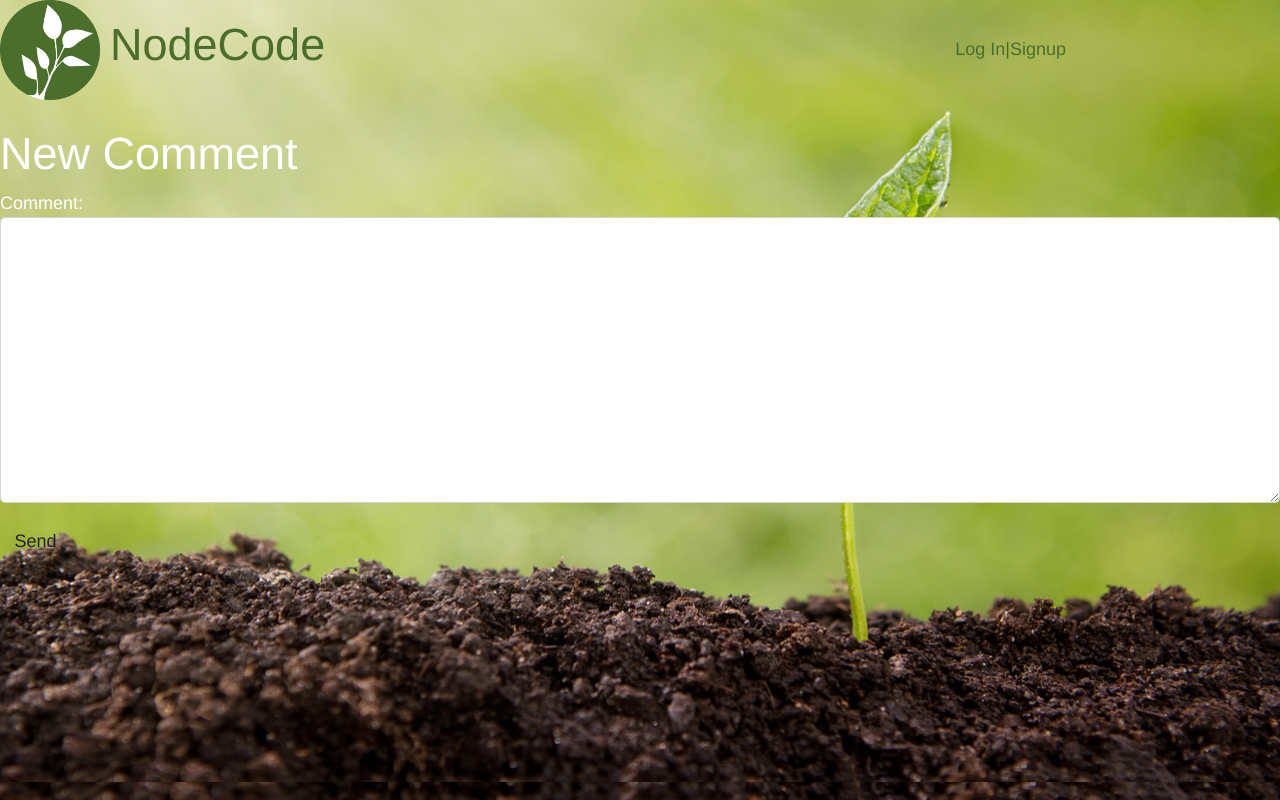
After one commit to JustOneByteAtATime/NodeCode, a Django app: page /post/1/comment/ in a window 1280 px wide. The commit adds this page. Run offline with Django 3.2, Linux system fonts and the light colour scheme.

Commit message:
comments actually working now

```diff
--- /dev/null
+++ b/plants/forms.py
@@ -0,0 +1,11 @@
+from django.contrib.admin.options import FORMFIELD_FOR_DBFIELD_DEFAULTS
+from .models import Comment
+from django import forms
+
+class CommentForm(forms.ModelForm):
+
+    comment = forms.CharField(widget=forms.Textarea(attrs={'class': 'form-control'}))
+
+    class Meta:
+        model = Comment
+        fields = ('comment',)
--- a/plants/models.py
+++ b/plants/models.py
@@ -22,6 +22,9 @@ class Post(models.Model):
     def get_absolute_url(self):
         return reverse('post_detail', args=[str(self.id)])
 
+    class Meta:
+        ordering = ['date']
+
     #image resize
     def save(self, *args, **kwargs):
         super().save()
@@ -36,6 +39,7 @@ class Post(models.Model):
 class Comment(models.Model):
     post = models.ForeignKey(Post, on_delete=models.CASCADE, related_name='comments')
     comment = models.CharField(max_length=140)
+    date = models.DateTimeField(auto_now_add=True)
     author = models.ForeignKey(
         get_user_model(),
         on_delete=models.CASCADE,
@@ -45,4 +49,7 @@ class Comment(models.Model):
         return self.comment
 
     def get_absolute_url(self):
-        return reverse ('post_detail')
+        return reverse('post_detail', args=[str(self.id)])
+
+    class Meta:
+        ordering = ['date']
--- a/plants/urls.py
+++ b/plants/urls.py
@@ -1,10 +1,11 @@
 from django.urls import path
-from .views import BlogListView, BlogDetailView, BlogCreateView, BlogUpdateView, BlogDeleteView
+from .views import BlogListView, BlogDetailView, BlogCreateView, BlogUpdateView, BlogDeleteView, CommentCreateView
 
 urlpatterns = [
     path('post/<int:pk>/delete/', BlogDeleteView.as_view(), name='post_delete'),
     path('post/<int:pk>/edit/', BlogUpdateView.as_view(), name='post_edit'),
     path('post/new/', BlogCreateView.as_view(), name='post_new'),
     path('post/<int:pk>/', BlogDetailView.as_view(), name='post_detail'),
+    path('post/<int:pk>/comment/', CommentCreateView.as_view(), name='add_comment'),
     path('', BlogListView.as_view(), name='home'),
 ]
--- a/plants/views.py
+++ b/plants/views.py
@@ -1,10 +1,11 @@
-from django.shortcuts import render
+from django.shortcuts import render, get_object_or_404, redirect
 from django.views.generic import ListView, DetailView
 from django.views.generic.edit import CreateView, UpdateView, DeleteView
 from django.contrib.auth.forms import UserChangeForm
 from django.urls import reverse_lazy
 from django.views import generic
-from .models import Post
+from .models import Comment, Post
+from .forms import CommentForm
 
 
 class BlogListView(ListView):
@@ -33,3 +34,16 @@ class BlogDeleteView(DeleteView):
     model = Post
     template_name = 'post_delete.html'
     success_url = reverse_lazy('home')
+
+class CommentCreateView(CreateView):
+    model = Comment
+    form_class = CommentForm
+    template_name = 'add_comment.html'
+
+    def form_valid(self, form):
+        form.instance.post_id = self.kwargs['pk']
+        form.instance.author = self.request.user
+        return super().form_valid(form)
+
+    def get_succes_url(self):
+        return reverse_lazy('post_detail', kwargs={'pk': self.kwargs['pk']})
--- /dev/null
+++ b/templates/add_comment.html
@@ -0,0 +1,10 @@
+{% extends 'base.html' %}
+
+{% block content %}
+    <br>
+    <h1>New Comment</h1>
+    <form method="POST" class="post-form"> {% csrf_token %}
+        {{ form.as_p }}
+        <button type="submit" class="save btn btn-default">Send</button>
+    </form>
+{% endblock %}
--- a/templates/post_detail.html
+++ b/templates/post_detail.html
@@ -40,6 +40,7 @@
                 {{ comment }}
             </p>
         {% endfor %}
+        <a class="btn btn-default" href="{% url 'add_comment' post.pk %}">Add Comment</a>"
     </div>
 </div>
 {% endblock content %}
```
Also changed, not shown: db.sqlite3, plants/migrations/0008_auto_20211212_2349.py (added).
